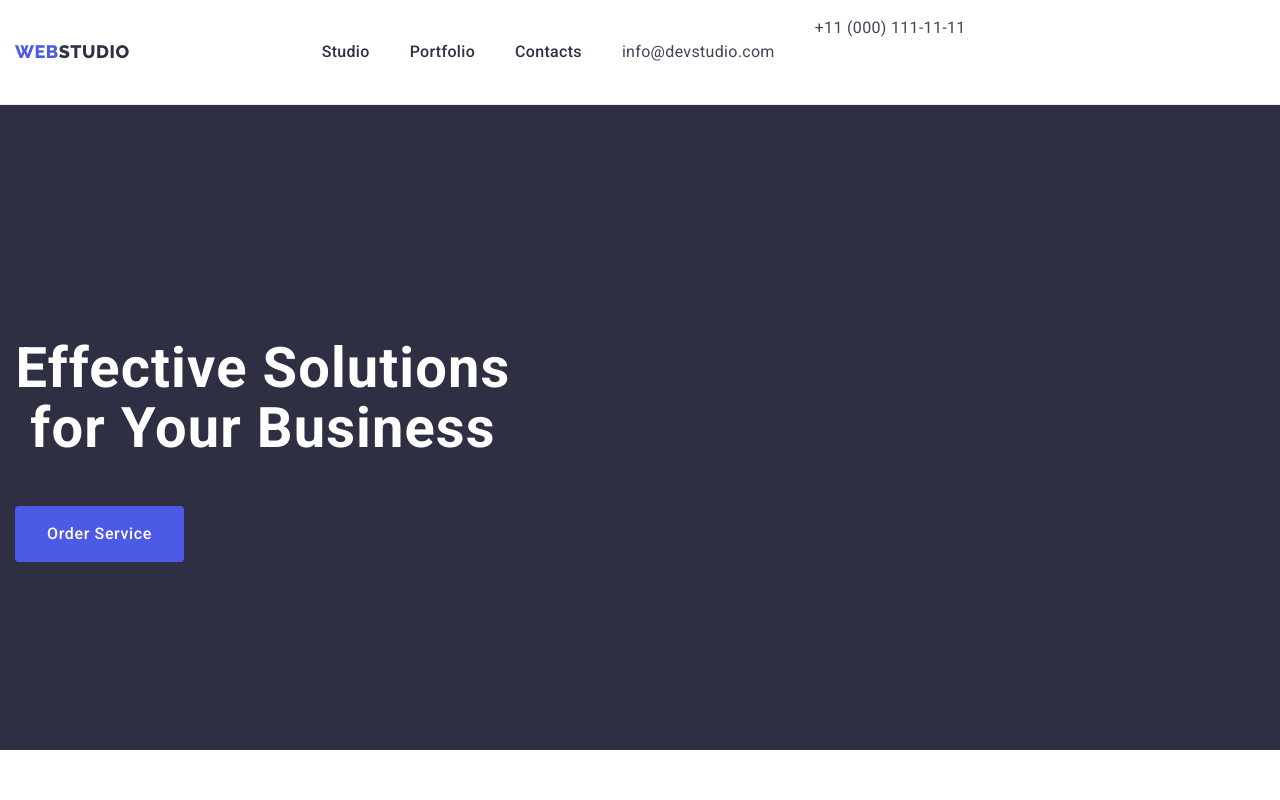
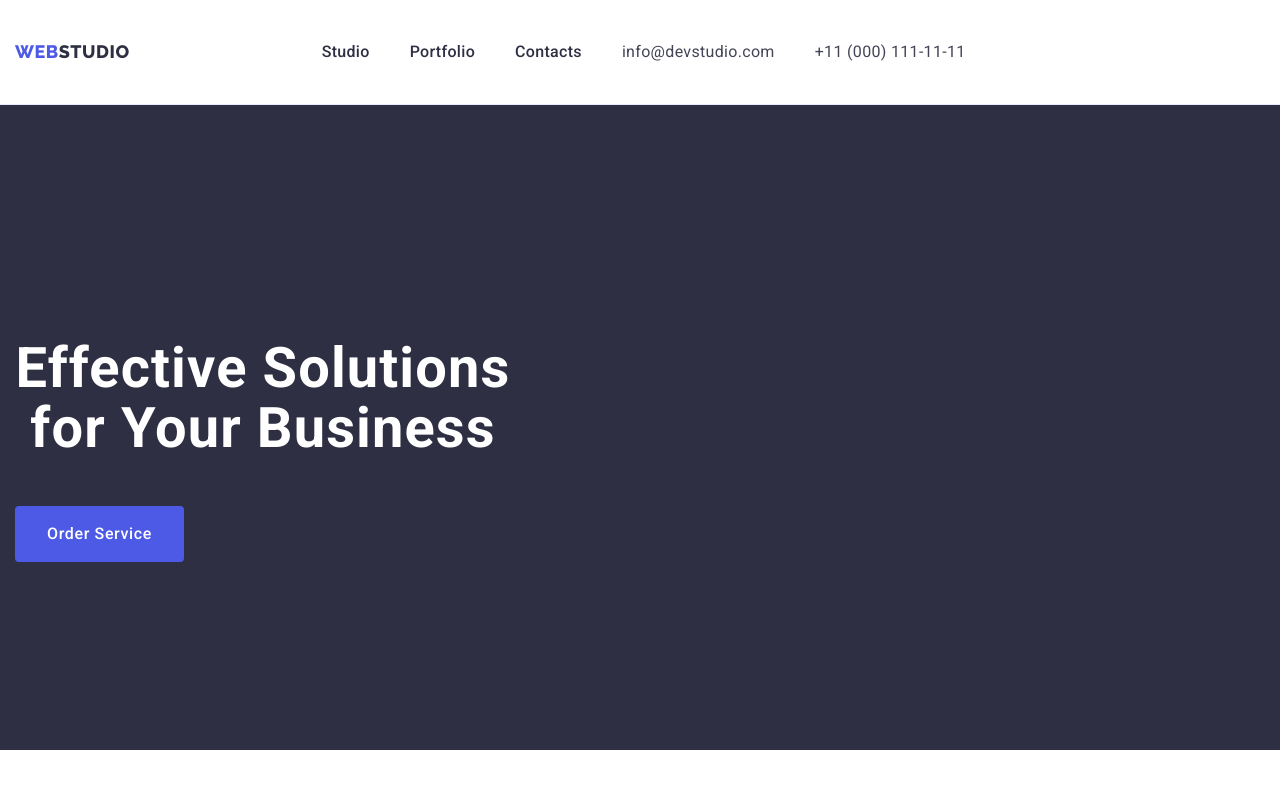
Before and after one commit to nicole778h/goit-markup-hw-03, a plain HTML site: page index.html in a window 1280 px wide. Shown: the top 800 px of the page. Drawn offline with nearby package versions, Linux system fonts and the light colour scheme.

Commit message:
Update index.html

```diff
--- a/index.html
+++ b/index.html
@@ -33,7 +33,7 @@
                     <li class="nav-search">
                         <a class="contacts link" href="mailto:info@devstudio.com">info@devstudio.com</a>
                     </li>
-                    <li class="na">
+                    <li class="nav-search">
                         <a class="contacts link" href="tel:+110001111111"> +11 (000) 111-11-11</a>
                     </li>
                 </ul>
```
